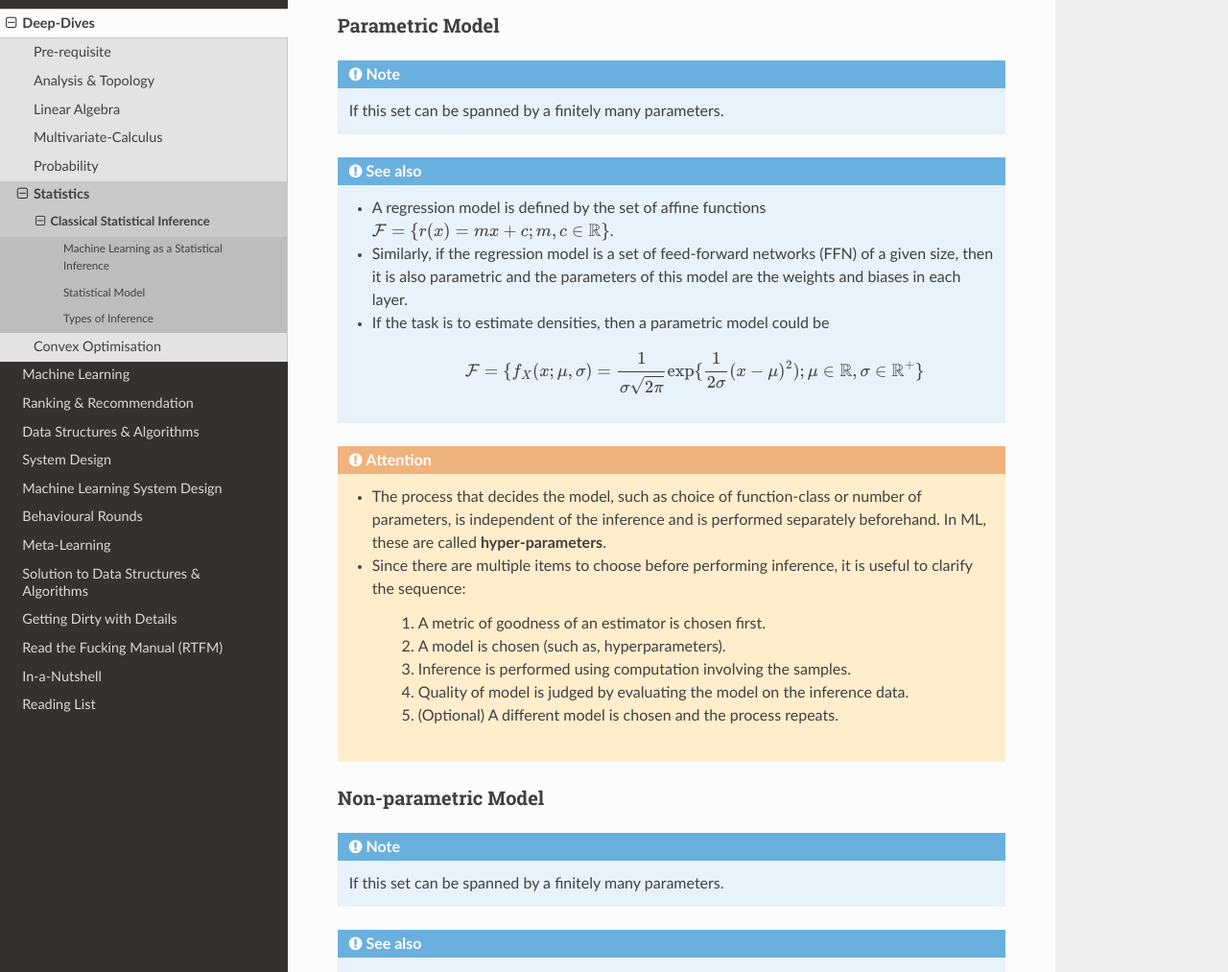
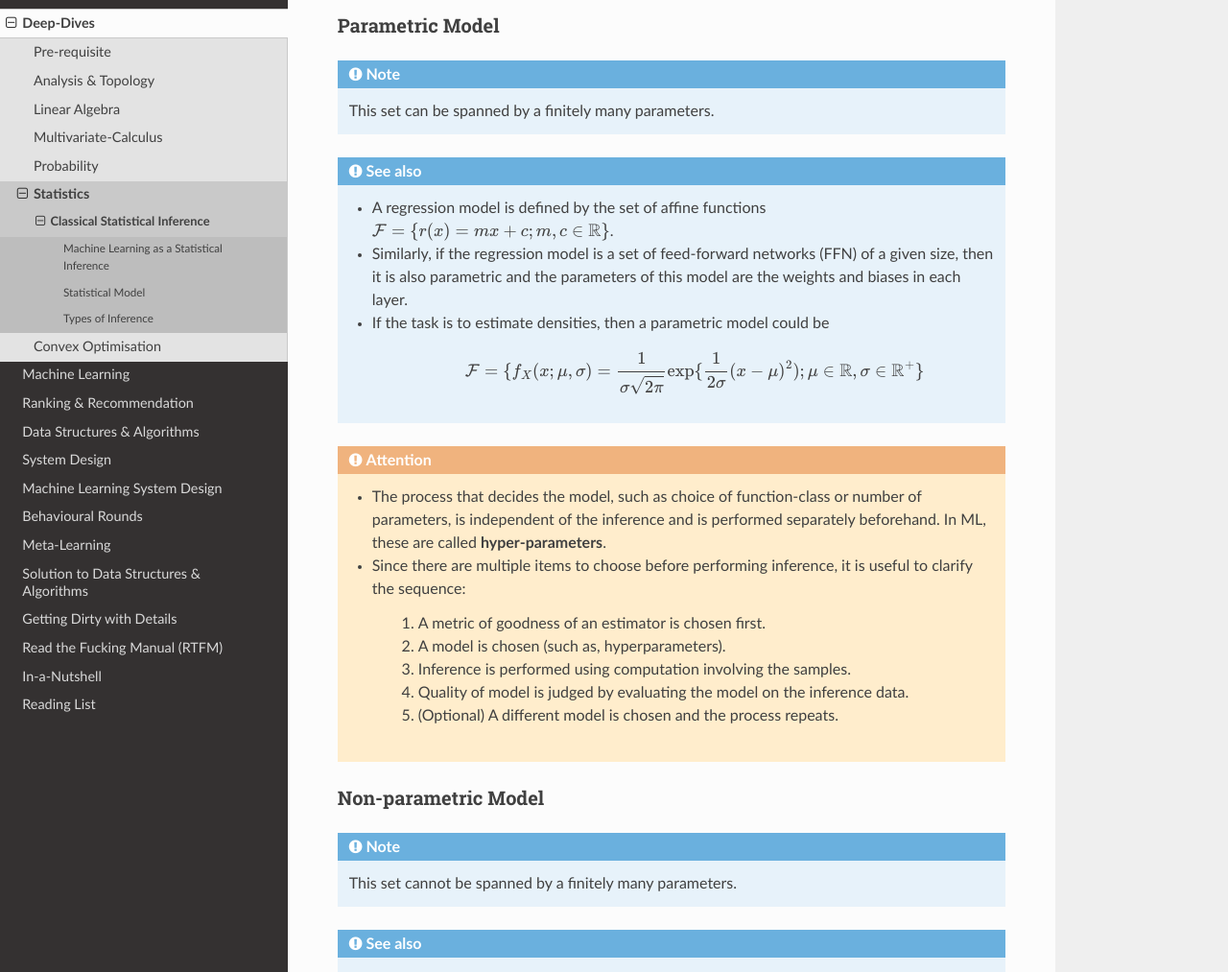
Before and after one commit to uselesstechjunks/leetcode, a Sphinx documentation site: the page built from docs/source/math/stat/inference.rst, in a window 1280 px wide and 1400 px high, scrolled down 1389 px. Shown: the part 152-1165 px from the top of the window at 96% size. Built offline with Sphinx 7.4.7 and the Read the Docs theme 2.0.0, drawn with Linux system fonts in a browser that asks for light colours.

Commit message:
Update inference.rst

```diff
--- a/docs/source/math/stat/inference.rst
+++ b/docs/source/math/stat/inference.rst
@@ -52,7 +52,7 @@ The following categories of models are based on the dimensionality of this set.
 Parametric Model
 ==========================================================================================
 .. note::
-	If this set can be spanned by a finitely many parameters.
+	This set can be spanned by a finitely many parameters.
 
 .. seealso::
 	* A regression model is defined by the set of affine functions :math:`\mathcal{F}=\{r(x)=mx+c; m,c\in\mathbb{R}\}`.
@@ -75,7 +75,7 @@ Parametric Model
 Non-parametric Model
 ==========================================================================================
 .. note::
-	If this set can be spanned by a finitely many parameters.
+	This set cannot be spanned by a finitely many parameters.
 
 .. seealso::
 	A non-parametric model for distributions can be the set of all possible cdfs.
@@ -85,15 +85,15 @@ Empirical distribution function
 The estimator for :math:`F` is :math:`\hat{F_n}` which assigns a mass :math:`1/n` to every point in sample :math:`\{X_i\}_{i=1}^n`.
 
 .. note::
-		For a given :math:`x`,
+	For a given :math:`x`,
 
-			* :math:`\mathbb{E}[\hat{F_n}(x)]=F(x)`
-			* :math:`\text{Var}(\hat{F_n})=\frac{F(x)(1-F(x))}{n}`
+		* :math:`\mathbb{E}[\hat{F_n}(x)]=F(x)`
+		* :math:`\text{Var}(\hat{F_n})=\frac{F(x)(1-F(x))}{n}`
 
 Plug-in Estimator
 ^^^^^^^^^^^^^^^^^^^^^^^^^^^^^^^^^^^^^^^^^^^^^^^^^^^^^^^^^^^^^^^^^^^^^^^^^^^^^^^^^^^^^^^^^^
 .. note::
-		The plug-in estimator for any statistical functional :math:`T(F)` can be obtained by replacing it with :math:`\hat{F_n}` as :math:`T(\hat{F_n})`.
+	The plug-in estimator for any statistical functional :math:`T(F)` can be obtained by replacing it with :math:`\hat{F_n}` as :math:`T(\hat{F_n})`.
 
 ******************************************************************************************
 Types of Inference
@@ -176,6 +176,6 @@ Hypothesis Testing
 	* The task is then to arrive at probabilistic statements about how different these two are.
 
 .. attention::
-    #. The statement about the quantity of interest assuming the model is correct is called the *Null hypothesis*.
-    #. The statement where the model is incorrect is called *Alternate hypothesis*.
-		#. [TODO:CHECK IF TRUE] If we create a :math:`1-\alpha` confidence set for the estimated quantity and the quantity as-per-model doesn't fall within this set, then we *reject* the null hypothesis with significance level :math:`1-\alpha`.  If it does then we *fail to reject* the null hypothesis.
+	#. The statement about the quantity of interest assuming the model is correct is called the **Null hypothesis**.
+	#. The statement where the model is incorrect is called **Alternate hypothesis**.
+	#. [TODO:CHECK IF TRUE] If we create a :math:`1-\alpha` confidence set for the estimated quantity and the quantity as-per-model doesn't fall within this set, then we **reject** the null hypothesis with significance level :math:`1-\alpha`.  If it does then we **fail to reject** the null hypothesis.
```
